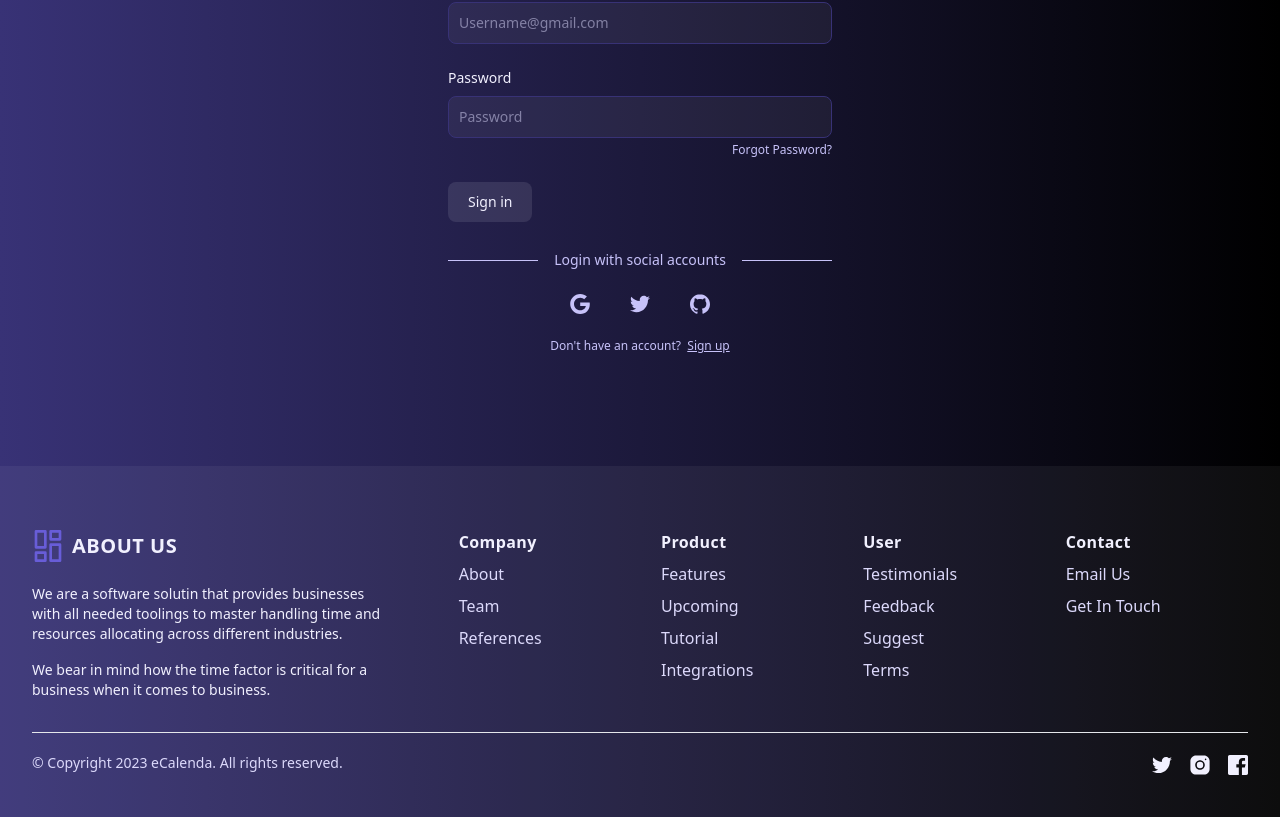
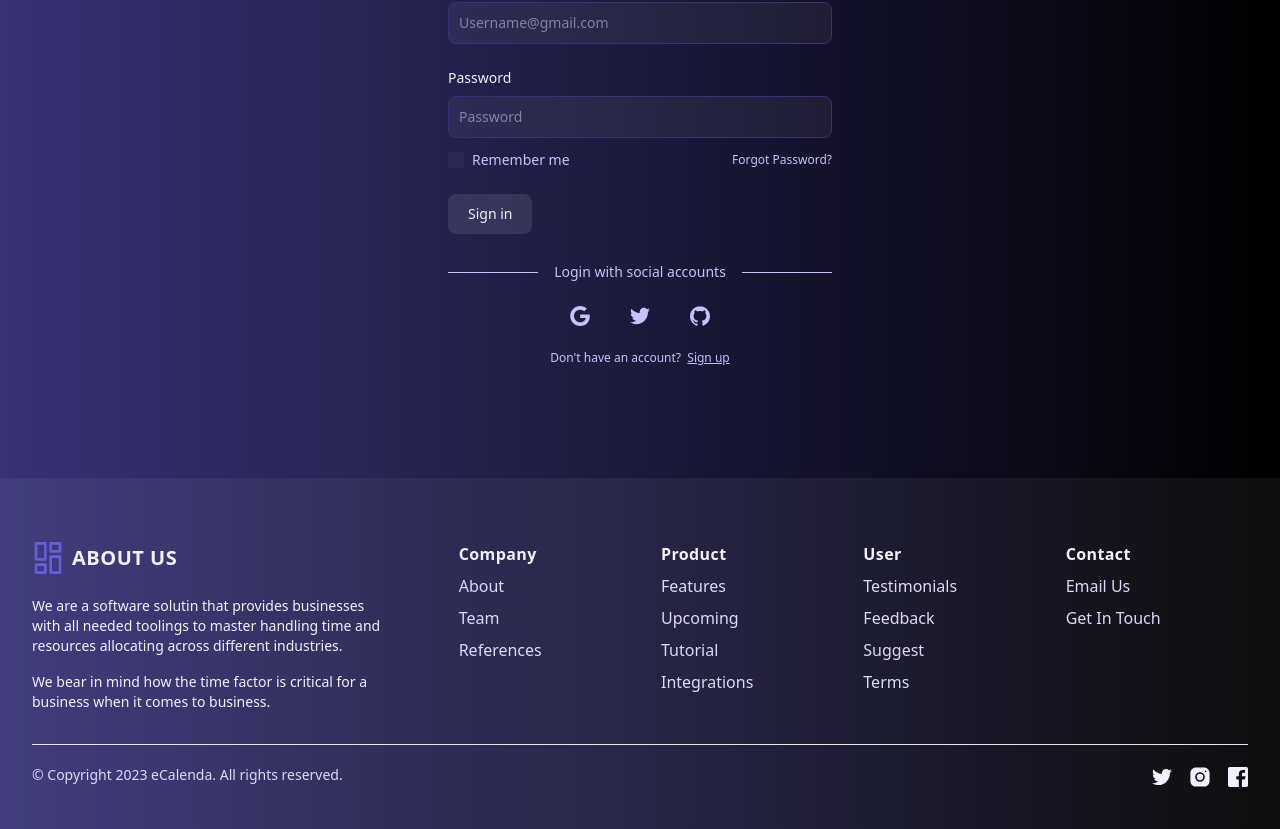
Before and after one commit to taricov/Reactjs_eCalenda_website, a React (Vite) app: page /login in a window 1280 px wide. Shown: the part 894-1723 px from the top of the page. Built offline with nearby package versions, Linux system fonts and the light colour scheme.

Commit message:
finished signin page

```diff
--- a/src/pages/PageRegistration.tsx
+++ b/src/pages/PageRegistration.tsx
@@ -222,7 +222,7 @@ export default function PageRegistration() {
 
                 <AppAutoComplete />
               </div>
-              <div className="col-span-full sm:col-span-2">
+              <div className="col-span-full sm:col-span-3">
                 <label
                   htmlFor="address"
                   className="block mb-2 text-sm font-medium text-app-color-700 dark:text-app-color-100"
@@ -236,7 +236,7 @@ export default function PageRegistration() {
                   className="bg-app-color-100 border border-app-color-300 text-app-color-800 text-sm rounded-lg focus:border-app-color-600 block w-full p-2.5 dark:bg-app-color-100 dark:bg-opacity-5  dark:placeholder-opacity-5 dark:text-app-color-100 dark:focus:ring-app-color-700 dark:border-app-color-900 dark:focus:border-app-color-100 transition-all duration-200 outline-none dark:placeholder:text-opacity-50 placeholder:text-app-color-500 placeholder:text-opacity-50 dark:placeholder:text-app-color-200"
                 />
               </div>
-              <div className="col-span-full sm:col-span-2">
+              <div className="col-span-full sm:col-span-3">
                 <label
                   htmlFor="city"
                   className="block mb-2 text-sm font-medium text-app-color-700 dark:text-app-color-100"
@@ -250,7 +250,7 @@ export default function PageRegistration() {
                   className="bg-app-color-100 border border-app-color-300 text-app-color-800 text-sm rounded-lg focus:border-app-color-600 block w-full p-2.5 dark:bg-app-color-100 dark:bg-opacity-5  dark:placeholder-opacity-5 dark:text-app-color-100 dark:focus:ring-app-color-700 dark:border-app-color-900 dark:focus:border-app-color-100 transition-all duration-200 outline-none dark:placeholder:text-opacity-50 placeholder:text-app-color-500 placeholder:text-opacity-50 dark:placeholder:text-app-color-200"
                 />
               </div>
-              <div className="col-span-full sm:col-span-2">
+              <div className="col-span-full sm:col-span-3">
                 <label
                   htmlFor="state"
                   className="block mb-2 text-sm font-medium text-app-color-700 dark:text-app-color-100"
@@ -264,7 +264,7 @@ export default function PageRegistration() {
                   className="bg-app-color-100 border border-app-color-300 text-app-color-800 text-sm rounded-lg focus:border-app-color-600 block w-full p-2.5 dark:bg-app-color-100 dark:bg-opacity-5  dark:placeholder-opacity-5 dark:text-app-color-100 dark:focus:ring-app-color-700 dark:border-app-color-900 dark:focus:border-app-color-100 transition-all duration-200 outline-none dark:placeholder:text-opacity-50 placeholder:text-app-color-500 placeholder:text-opacity-50 dark:placeholder:text-app-color-200"
                 />
               </div>
-              <div className="col-span-full sm:col-span-2">
+              <div className="col-span-full sm:col-span-3">
                 <label
                   htmlFor="zip"
                   className="block mb-2 text-sm font-medium text-app-color-700 dark:text-app-color-100"
@@ -421,7 +421,10 @@ export default function PageRegistration() {
                 checked={termsAccepted}
                 className="checkbox checkbox-xs rounded-sm   bg-app-color-300 bg-opacity-30 checked:bg-app-color-500 dark:bg-opacity-2 dark:bg-app-color-100"
               />
-              <label htmlFor="terms" className="text-sm text-app-color-500">
+              <label
+                htmlFor="terms"
+                className="text-sm text-app-color-500 dark:text-app-color-300"
+              >
                 Accept{" "}
                 <a
                   href="#"
--- a/src/pages/PageSignIn.tsx
+++ b/src/pages/PageSignIn.tsx
@@ -21,6 +21,7 @@ export default function PageSignIn() {
               className="bg-app-color-100 border border-app-color-300 text-app-color-800 text-sm rounded-lg  focus:border-app-color-600 block w-full p-2.5 dark:bg-app-color-100 dark:bg-opacity-5  dark:placeholder-opacity-5 dark:text-app-color-100 dark:focus:ring-app-color-700 dark:border-app-color-900 dark:focus:border-app-color-100 transition-all duration-200 outline-none dark:placeholder:text-opacity-50 placeholder:text-app-color-500 placeholder:text-opacity-50 dark:placeholder:text-app-color-200"
             />
           </div>
+
           <div className="space-y-1 text-sm">
             <label
               htmlFor="password"
@@ -35,10 +36,27 @@ export default function PageSignIn() {
               placeholder="Password"
               className="bg-app-color-100 border border-app-color-300 text-app-color-800 text-sm rounded-lg  focus:border-app-color-600 block w-full p-2.5 dark:bg-app-color-100 dark:bg-opacity-5  dark:placeholder:text-opacity-50 placeholder:text-app-color-500 placeholder:text-opacity-50 dark:placeholder:text-app-color-200 dark:text-app-color-100 dark:focus:ring-app-color-700 dark:border-app-color-900 dark:focus:border-app-color-100 transition-all duration-200 outline-none"
             />
-            <div className="flex justify-end text-xs text-app-color-400 text-opacity-90 dark:text-app-color-300 hover:text-app-color-500 dark: dark:hover:text-app-color-100 trasition-all duration-200">
-              <a rel="noopener noreferrer" href="#">
-                Forgot Password?
-              </a>
+            <div className="pt-2 flex justify-between items-center">
+              <div className="flex items-center gap-2 text-app-color-200">
+                <input
+                  // onChange={() => SetTermsAccepted((prev) => !prev)}
+                  id="rememberme"
+                  type="checkbox"
+                  // checked={termsAccepted}
+                  className="checkbox checkbox-xs rounded-sm   bg-app-color-300 bg-opacity-30 checked:bg-app-color-500 dark:bg-opacity-2 dark:bg-app-color-100"
+                />
+                <label
+                  htmlFor="rememberme"
+                  className="text-sm text-app-color-500 dark:text-app-color-300"
+                >
+                  Remember me
+                </label>
+              </div>
+              <div className="flex justify-end text-xs text-app-color-400 text-opacity-90 dark:text-app-color-300 hover:text-app-color-500 dark: dark:hover:text-app-color-100 trasition-all duration-200">
+                <a rel="noopener noreferrer" href="#">
+                  Forgot Password?
+                </a>
+              </div>
             </div>
           </div>
           <button className="text-app-color-100 bg-app-color-500 hover:bg-app-color-600 transition duration-200 focus:ring-4 focus:outline-none focus:ring-app-color-300 font-medium rounded-lg text-sm w-full sm:w-auto px-5 py-2.5 text-center dark:bg-app-color-100 dark:bg-opacity-10 dark:hover:bg-opacity-20 dark:focus:ring-app-color-900">
```
